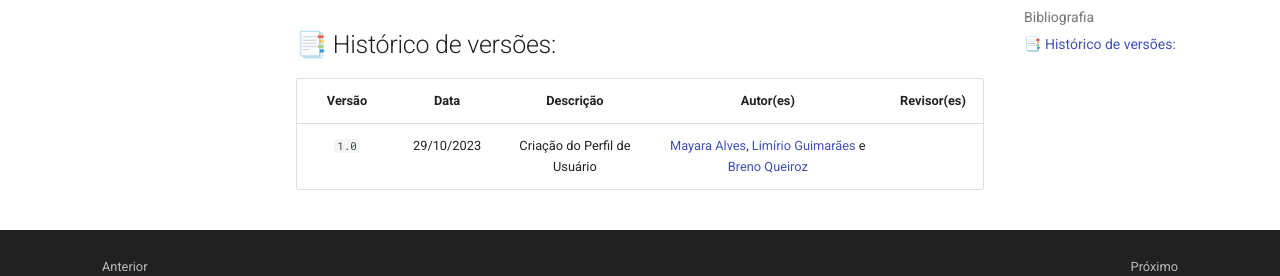
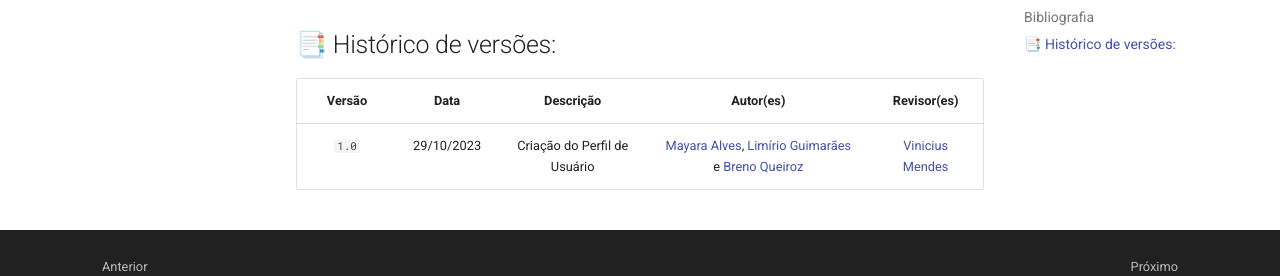
Before and after one commit to Interacao-Humano-Computador/2023.2-Ventoy, an MkDocs documentation site: the page built from docs/DAD/nivel1/AnaliseTarefas/planejamento.md, in a window 1280 px wide and 900 px high, scrolled down 5898 px. Shown: the part 534-810 px from the top of the window. Built offline with MkDocs 1.6.1 and Material for MkDocs 9.7.7, drawn with Linux system fonts in a browser that asks for light colours; comment, search, counter and statistics services are not loaded.

Commit message:
Update planejamento.md

```diff
--- a/docs/DAD/nivel1/AnaliseTarefas/planejamento.md
+++ b/docs/DAD/nivel1/AnaliseTarefas/planejamento.md
@@ -212,4 +212,4 @@ O teste piloto foi realizado no dia 30/10/2023 às 21:47 e teve a duração de 7
 
  Versão  |    Data    |        Descrição|Autor(es)|      Revisor(es)
  :-----: | :--------: | :-------------: | :-------------------: | :------:
-  `1.0`  | 29/10/2023 |Criação do Perfil de Usuário| [Mayara Alves](https://github.com/Mayara-tech), [Limírio Guimarães](https://github.com/LimirioGuimaraes)  e [Breno Queiroz](https://github.com/brenob6) | [](https://github.com/)  [](https://github.com/)
+  `1.0`  | 29/10/2023 |Criação do Perfil de Usuário| [Mayara Alves](https://github.com/Mayara-tech), [Limírio Guimarães](https://github.com/LimirioGuimaraes)  e [Breno Queiroz](https://github.com/brenob6) | [Vinicius Mendes](https://github.com/yabamiah)  [](https://github.com/) |
```
